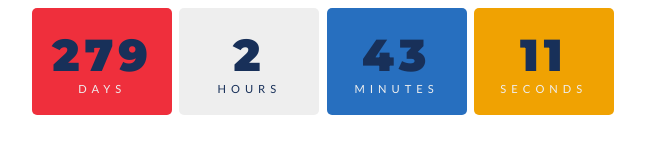
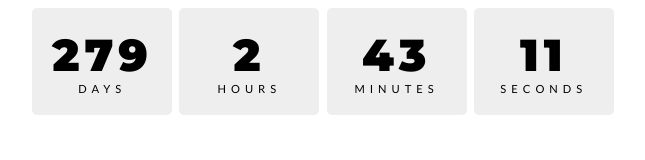
Before and after one commit to ajgashi/notion, a plain HTML site: page index.html in a window 1280 px wide. Shown: the whole page, without its empty margins (317-962 px from the left). Drawn offline with Linux system fonts and the light colour scheme.

Commit message:
change colour

```diff
--- a/index.html
+++ b/index.html
@@ -12,7 +12,7 @@ body{
 }
 
 #timer {
-  color: #eeeeee;
+  color: #000000;
   text-align: center;
   text-transform: uppercase;
   font-family: 'Lato', sans-serif;
@@ -28,25 +28,25 @@ body{
 }
 
 .days {
-  background: #EF2F3C;
+  background: #eeeeee;
 }
 
 .hours {
   background: #eeeeee;
-  color: #183059;
+  color: #000000;
 }
 
 .minutes {
-  background: #276FBF;
+  background: #eeeeee;
 }
 
 .seconds {
-  background: #F0A202;
+  background: #eeeeee;
 }
 
 .numbers {
   font-family: 'Montserrat', sans-serif;
-  color:  #183059;
+  color:  #000000;
   font-size: 4em;
   text-align: center;
 }
@@ -62,7 +62,7 @@ body{
 
 .red {
   position: absolute;
-  background:  #EF2F3C;
+  background:  #eeeeee;
   left: 18%;
   top: 9%;
   height: 65px;
@@ -72,7 +72,7 @@ body{
 
 .blue {
   position: absolute;
-  background:  #276FBF;
+  background:  #eeeeee;
   height: 80px;
   width: 80px;
   left: 60%;
```
